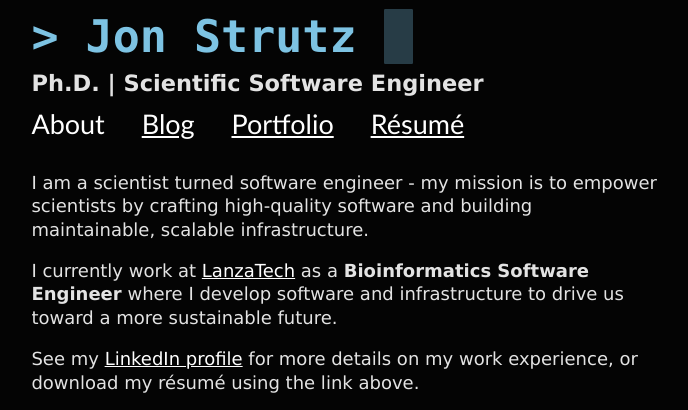
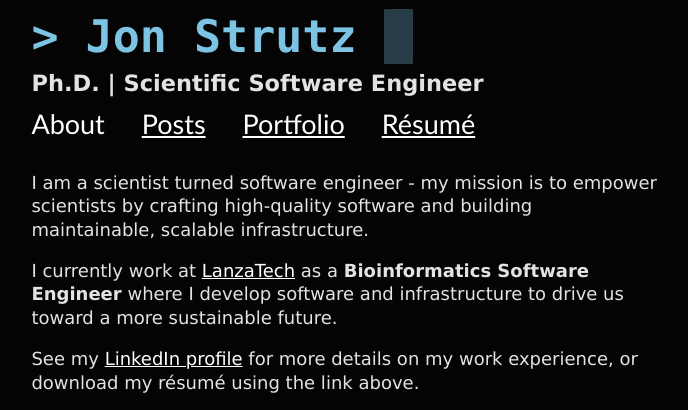
Before and after one commit to jonstrutz11/jonstrutz11.github.io, a Jekyll site: the page built from index.html, in a window 1280 px wide, cut to the strip 0-410 px from the top of the page. Shown: the whole strip, without its empty margins (295-983 px from the left). Built offline with Jekyll 4.4.1, drawn with Linux system fonts in a browser that asks for light colours.

Commit message:
Rename Blog to Posts

```diff
--- a/_data/navigation.yml
+++ b/_data/navigation.yml
@@ -1,6 +1,6 @@
 - name: About
   link: /
-- name: Blog
+- name: Posts
   link: /blog.html
 - name: Portfolio
   link: /portfolio.html
```
